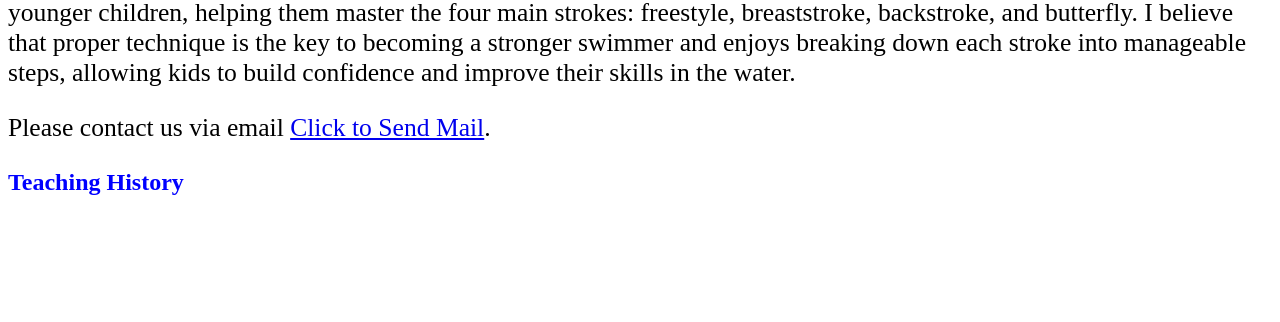
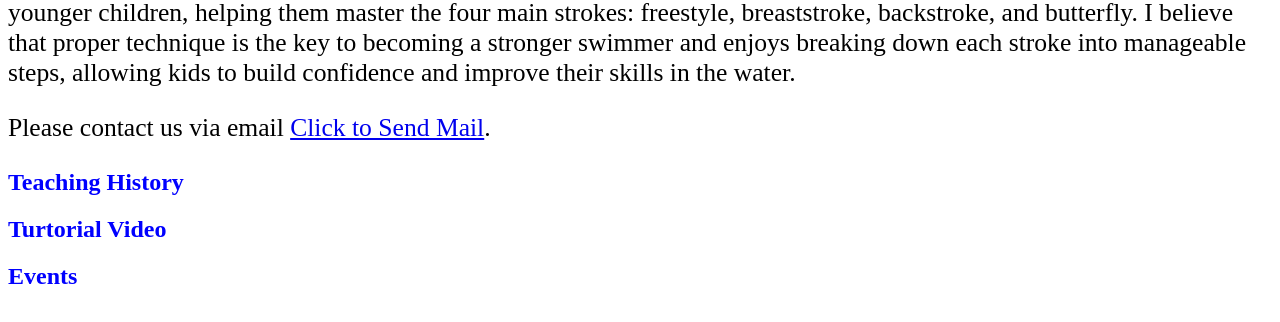
Before and after one commit to greatlifesd/weswim, a plain HTML site: page index.html in a window 1280 px wide. Shown: the part 412-734 px from the top of the page. Drawn offline with Linux system fonts and the light colour scheme.

Commit message:
Update index.html

```diff
--- a/index.html
+++ b/index.html
@@ -48,6 +48,8 @@
 
 <div class="div_3">
    <h2 style="text-align:left; color:blue">Teaching History</h2>
+   <h2 style="text-align:left; color:blue">Turtorial Video</h2>
+   <h2 style="text-align:left; color:blue">Events</h2>
 </div>
 </body>
 </html>
```
